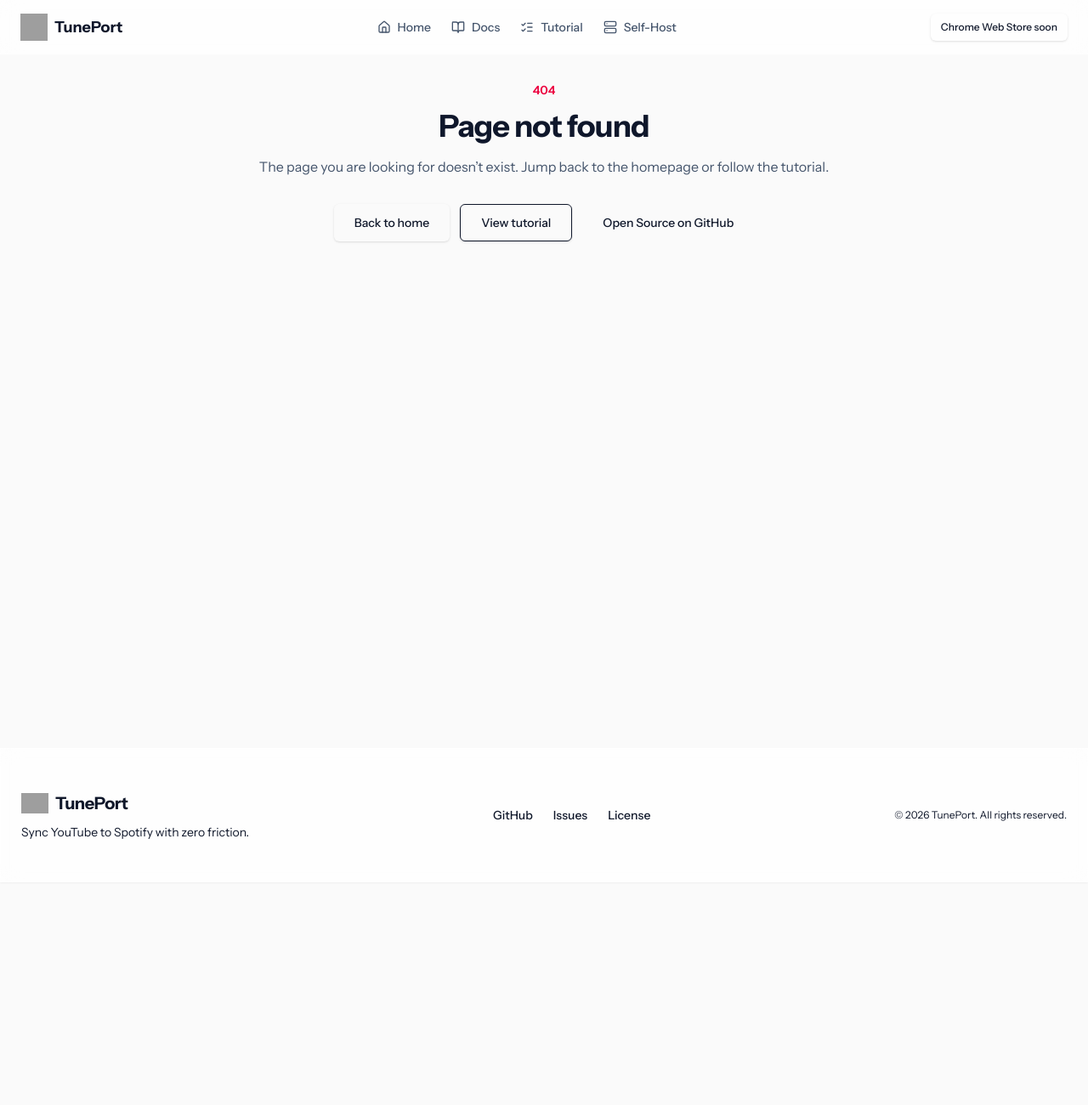
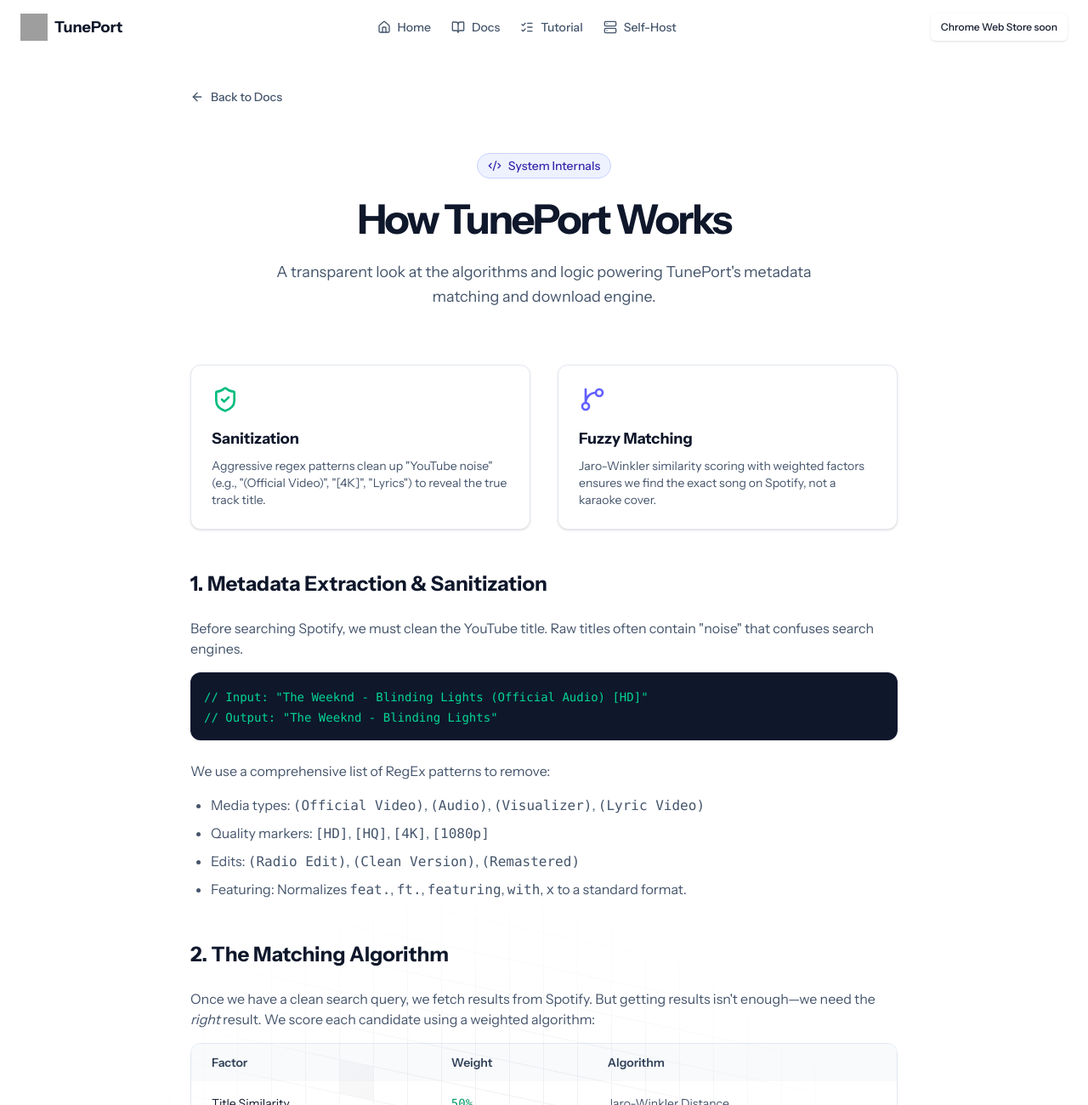
Before and after one commit to Microck/tuneport, a Next.js app in the folder website/: page /docs/how-it-works in a window 1280 px wide. Before the commit this address had no page. Shown: the top 1300 px of the page at 85% size. Before the commit the page ends 1038 px from the top, so only its background shows below. Built offline with nearby package versions, Linux system fonts and the light colour scheme; grey boxes are pictures that could not be loaded.

Commit message:
docs: add technical deep dive page

```diff
--- /dev/null
+++ b/website/src/app/docs/how-it-works/page.tsx
@@ -0,0 +1,178 @@
+import { Metadata } from "next";
+import Link from "next/link";
+import { ArrowLeft, Code2, GitBranch, Database, ShieldCheck, Terminal } from "lucide-react";
+import { Button } from "@/components/ui/button";
+import { AnimatedGridPattern } from "@/components/ui/animated-grid-pattern";
+import { TextAnimate } from "@/components/ui/text-animate";
+import { cn } from "@/lib/utils";
+
+export const metadata: Metadata = {
+  title: "How It Works | TunePort",
+  description: "Technical deep dive into TunePort's matching algorithm, sanitization logic, and download pipeline.",
+};
+
+export default function HowItWorksPage() {
+  return (
+    <div className="relative bg-white pb-24 pt-24 overflow-hidden">
+      <AnimatedGridPattern
+        numSquares={30}
+        maxOpacity={0.1}
+        duration={3}
+        repeatDelay={1}
+        className={cn(
+          "[mask-image:radial-gradient(500px_circle_at_center,white,transparent)]",
+          "inset-x-0 inset-y-[-30%] h-[200%] skew-y-12",
+        )}
+      />
+
+      <div className="container mx-auto max-w-4xl px-4 sm:px-6 lg:px-8">
+        <div className="mb-12">
+          <Link href="/docs">
+            <Button variant="ghost" className="gap-2 pl-0 text-slate-600 hover:bg-transparent hover:text-emerald-600">
+              <ArrowLeft className="h-4 w-4" />
+              Back to Docs
+            </Button>
+          </Link>
+        </div>
+
+        <div className="relative mb-16 text-center">
+          <div className="inline-flex items-center rounded-full border border-indigo-200 bg-indigo-50 px-3 py-1 text-sm font-medium text-indigo-800 backdrop-blur-md mb-6">
+            <Code2 className="h-4 w-4 mr-2" />
+            System Internals
+          </div>
+
+          <TextAnimate animation="blurInUp" by="word" className="text-4xl font-bold tracking-tighter text-slate-900 sm:text-5xl mb-6">
+            How TunePort Works
+          </TextAnimate>
+
+          <p className="mx-auto max-w-2xl text-lg text-slate-600 leading-relaxed">
+            A transparent look at the algorithms and logic powering TunePort's metadata matching and download engine.
+          </p>
+        </div>
+
+        <div className="prose prose-slate lg:prose-lg max-w-none">
+
+          <div className="grid gap-8 md:grid-cols-2 mb-12 not-prose">
+            <div className="rounded-xl border border-slate-200 bg-white p-6 shadow-sm">
+              <ShieldCheck className="h-8 w-8 text-emerald-500 mb-4" />
+              <h3 className="text-lg font-bold text-slate-900 mb-2">Sanitization</h3>
+              <p className="text-slate-600 text-sm">
+                Aggressive regex patterns clean up "YouTube noise" (e.g., "(Official Video)", "[4K]", "Lyrics") to reveal the true track title.
+              </p>
+            </div>
+            <div className="rounded-xl border border-slate-200 bg-white p-6 shadow-sm">
+              <GitBranch className="h-8 w-8 text-indigo-500 mb-4" />
+              <h3 className="text-lg font-bold text-slate-900 mb-2">Fuzzy Matching</h3>
+              <p className="text-slate-600 text-sm">
+                Jaro-Winkler similarity scoring with weighted factors ensures we find the exact song on Spotify, not a karaoke cover.
+              </p>
+            </div>
+          </div>
+
+          <h2 className="flex items-center gap-2 text-2xl font-bold text-slate-900 mt-12 mb-6">
+            1. Metadata Extraction & Sanitization
+          </h2>
+          <p className="text-slate-600 mb-4">
+            Before searching Spotify, we must clean the YouTube title. Raw titles often contain "noise" that confuses search engines.
+          </p>
+          <div className="bg-slate-900 rounded-xl p-4 mb-6 overflow-x-auto">
+            <code className="text-sm font-mono text-emerald-400">
+              // Input: "The Weeknd - Blinding Lights (Official Audio) [HD]"<br/>
+              // Output: "The Weeknd - Blinding Lights"
+            </code>
+          </div>
+          <p className="text-slate-600 mb-4">
+            We use a comprehensive list of RegEx patterns to remove:
+          </p>
+          <ul className="list-disc pl-6 mb-8 text-slate-600 space-y-2">
+            <li>Media types: <code>(Official Video)</code>, <code>(Audio)</code>, <code>(Visualizer)</code>, <code>(Lyric Video)</code></li>
+            <li>Quality markers: <code>[HD]</code>, <code>[HQ]</code>, <code>[4K]</code>, <code>[1080p]</code></li>
+            <li>Edits: <code>(Radio Edit)</code>, <code>(Clean Version)</code>, <code>(Remastered)</code></li>
+            <li>Featuring: Normalizes <code>feat.</code>, <code>ft.</code>, <code>featuring</code>, <code>with</code>, <code>x</code> to a standard format.</li>
+          </ul>
+
+          <h2 className="flex items-center gap-2 text-2xl font-bold text-slate-900 mt-12 mb-6">
+            2. The Matching Algorithm
+          </h2>
+          <p className="text-slate-600 mb-4">
+            Once we have a clean search query, we fetch results from Spotify. But getting results isn't enough—we need the <em>right</em> result. We score each candidate using a weighted algorithm:
+          </p>
+
+          <div className="bg-white border border-slate-200 rounded-xl overflow-hidden mb-8">
+            <table className="w-full text-left text-sm">
+              <thead className="bg-slate-50 text-slate-700">
+                <tr>
+                  <th className="px-6 py-3 font-semibold">Factor</th>
+                  <th className="px-6 py-3 font-semibold">Weight</th>
+                  <th className="px-6 py-3 font-semibold">Algorithm</th>
+                </tr>
+              </thead>
+              <tbody className="divide-y divide-slate-100">
+                <tr>
+                  <td className="px-6 py-4">Title Similarity</td>
+                  <td className="px-6 py-4 font-mono text-emerald-600">50%</td>
+                  <td className="px-6 py-4 text-slate-600">Jaro-Winkler Distance</td>
+                </tr>
+                <tr>
+                  <td className="px-6 py-4">Artist Similarity</td>
+                  <td className="px-6 py-4 font-mono text-emerald-600">35%</td>
+                  <td className="px-6 py-4 text-slate-600">Jaro-Winkler Distance</td>
+                </tr>
+                <tr>
+                  <td className="px-6 py-4">Duration Match</td>
+                  <td className="px-6 py-4 font-mono text-emerald-600">15%</td>
+                  <td className="px-6 py-4 text-slate-600">Linear (&lt;30s delta)</td>
+                </tr>
+              </tbody>
+            </table>
+          </div>
+
+          <div className="bg-amber-50 border border-amber-200 rounded-xl p-4 mb-8">
+            <p className="text-amber-800 text-sm font-medium">
+              <strong>Threshold Rule:</strong> A match is only auto-added if the total score is <strong>&ge; 0.7</strong>. This prevents false positives where the title matches perfectly (0.5) but the artist is completely wrong (0.0).
+            </p>
+          </div>
+
+          <h2 className="flex items-center gap-2 text-2xl font-bold text-slate-900 mt-12 mb-6">
+            3. Download Pipeline
+          </h2>
+          <p className="text-slate-600 mb-4">
+            We use <code>yt-dlp</code> with specific arguments to ensure high-fidelity archival and metadata embedding.
+          </p>
+          <div className="bg-slate-900 text-slate-50 p-4 rounded-xl overflow-x-auto text-sm font-mono mb-8">
+            <pre><code>{`yt-dlp
+  --no-playlist
+  --extract-audio
+  --audio-format best        # Opus (webm) or AAC (m4a)
+  --add-metadata             # Embeds Artist, Title, Album
+  --embed-thumbnail          # Embeds Video Thumbnail as Cover Art
+  --parse-metadata "title:%(title)s"
+  --output "Artist - Title.ext"`}</code></pre>
+          </div>
+
+          <h2 className="flex items-center gap-2 text-2xl font-bold text-slate-900 mt-12 mb-6">
+            4. Smart Sync Logic
+          </h2>
+          <p className="text-slate-600 mb-4">
+            The extension handles edge cases gracefully:
+          </p>
+          <ul className="space-y-4">
+            <li className="flex gap-3">
+              <div className="mt-1 min-w-6 h-6 rounded-full bg-emerald-100 flex items-center justify-center text-emerald-600 text-xs font-bold">A</div>
+              <div>
+                <strong className="text-slate-900">Found on Spotify:</strong> Added to your playlist. Download is optional (based on settings).
+              </div>
+            </li>
+            <li className="flex gap-3">
+              <div className="mt-1 min-w-6 h-6 rounded-full bg-indigo-100 flex items-center justify-center text-indigo-600 text-xs font-bold">B</div>
+              <div>
+                <strong className="text-slate-900">Not found on Spotify:</strong> If "Enable Download" is ON, we download the file anyway. The system notifies you to add the download folder to <strong>Spotify Local Files</strong>.
+              </div>
+            </li>
+          </ul>
+
+        </div>
+      </div>
+    </div>
+  );
+}
```
